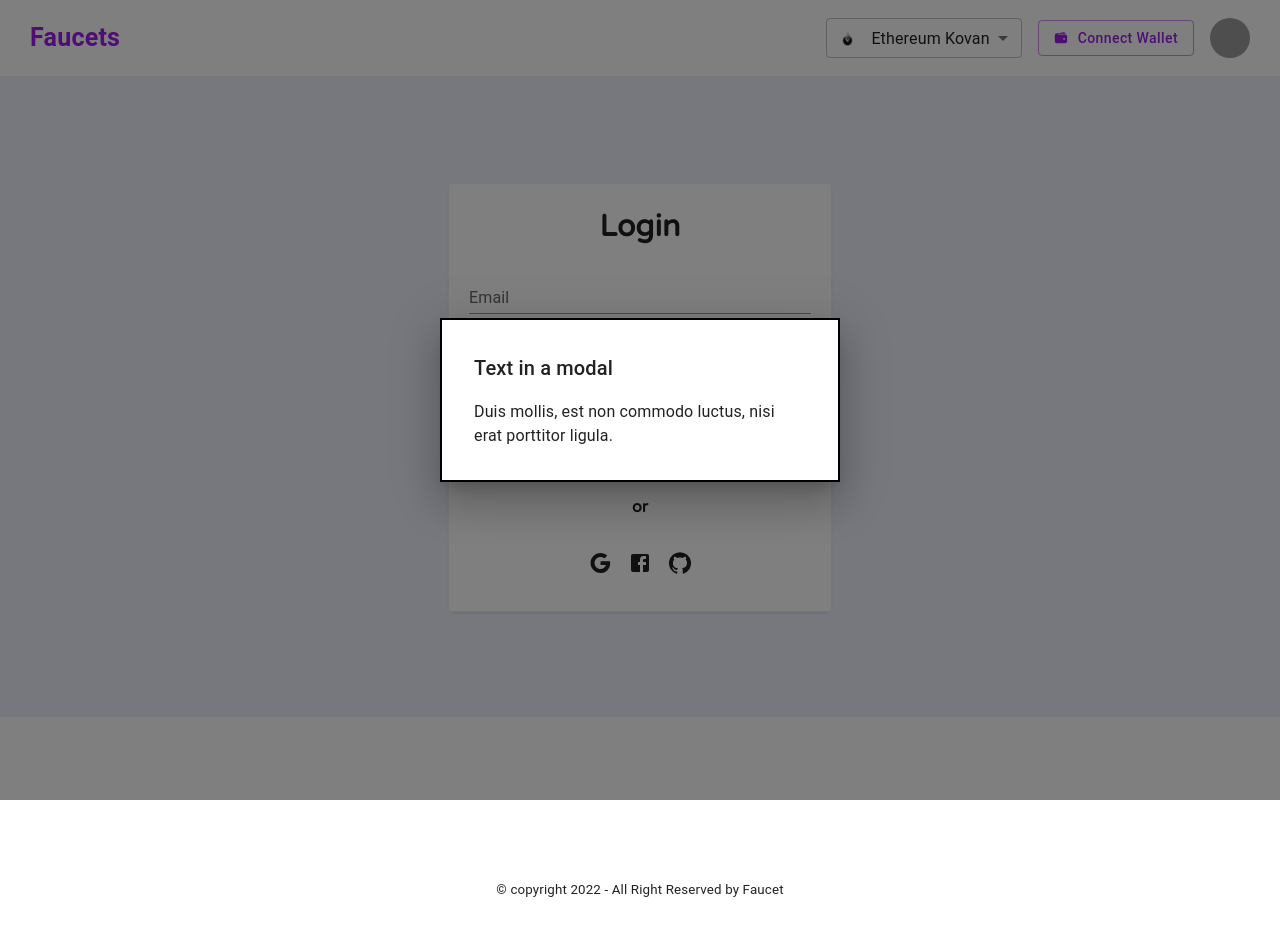
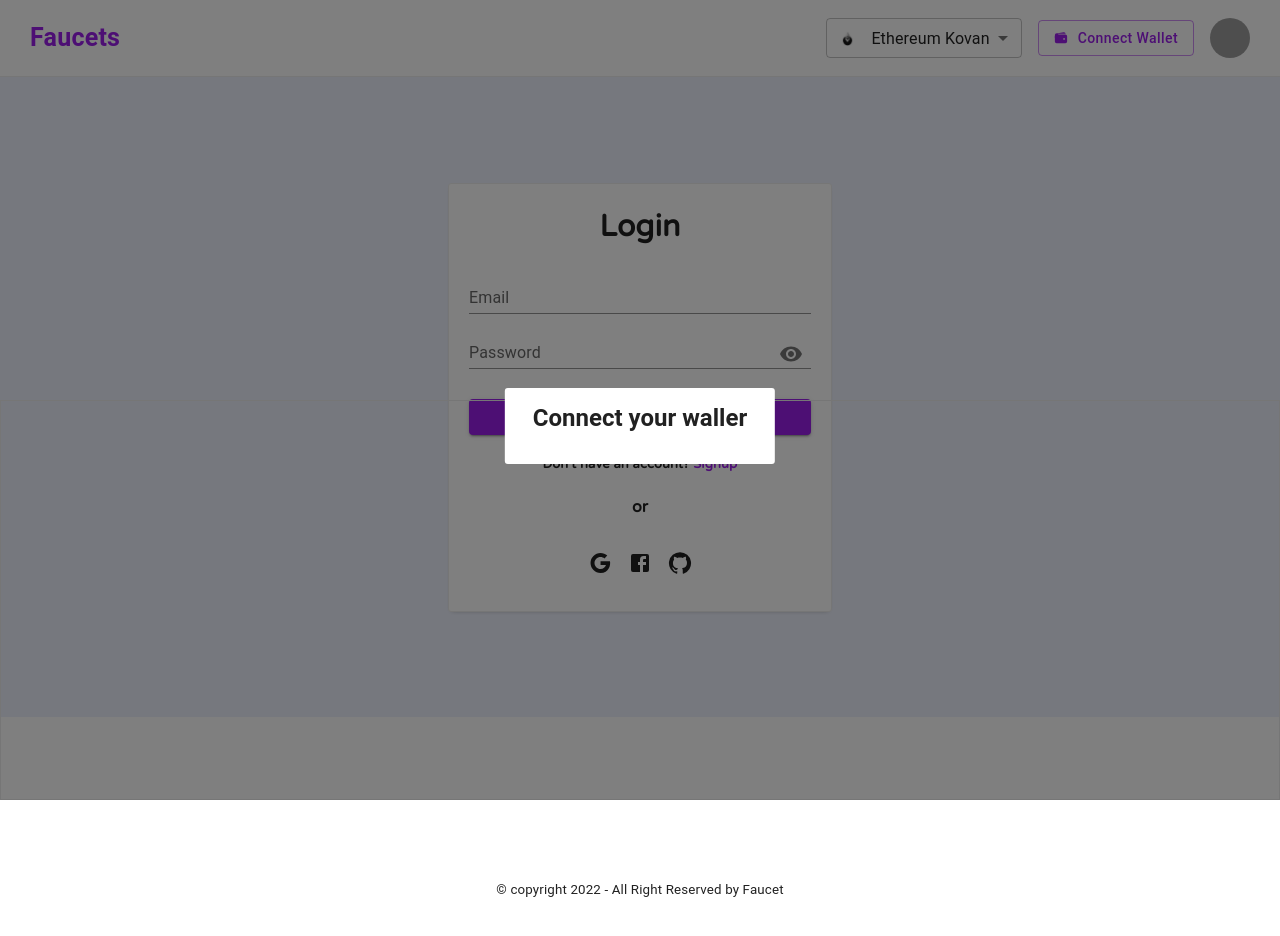
Before and after one commit to naimur61/Faucets-client, a React (Create React App) app: page / in a window 1280 px wide. Both pictures are taken after a click on the button "Connect Wallet". Shown: the top 936 px of the page. Built offline with nearby package versions, Linux system fonts and the light colour scheme; grey boxes are pictures that could not be loaded.

Commit message:
modal size

```diff
--- a/src/components/Navbar.js
+++ b/src/components/Navbar.js
@@ -10,12 +10,15 @@ import fantom from '../assets/select_icon/fantom.png'
 import harmony from '../assets/select_icon/harmony.jpeg'
 import poa from '../assets/select_icon/poa.png'
 import polygon from '../assets/select_icon/polygon.png'
+import MetaMasks from '../assets/select_icon/metaMask.png'
+import Wallet from '../assets/select_icon/walletConnect.svg'
 import { IoWallet } from 'react-icons/io5';
 import IconButton from '@mui/material/IconButton';
 import Menu from '@mui/material/Menu';
 import Avatar from '@mui/material/Avatar';
 import Tooltip from '@mui/material/Tooltip';
-import { Navigate, useNavigate } from 'react-router-dom';
+import { useNavigate } from 'react-router-dom';
+
 
 
 const style = {
@@ -130,14 +133,40 @@ const Navbar = () => {
             onClose={handleClose}
             aria-labelledby="modal-modal-title"
             aria-describedby="modal-modal-description"
+            sx={{
+               background: ' #fff',
+               background: ' var(--white-bg-color)',
+               border: ' 1px solid #eee',
+               left: ' 0',
+               margin: ' 0 auto',
+               padding: ' 25px',
+               position: ' fixed',
+               right: ' 0',
+               top: ' 50%',
+               transformOrigin: ' center',
+               zIndex: ' 9',
+            }}
          >
-            <Box sx={style}>
-               <Typography id="modal-modal-title" variant="h6" component="h2">
-                  Text in a modal
+            <Box
+               sx={{
+                  background: '#fff',
+                  borderRadius: ' 3px',
+                  left: ' 50%',
+                  lineHeight: ' 1.4',
+                  padding: ' 14px 28px',
+                  position: ' absolute',
+                  // WebkitTransform: ' translate(-50%,-50%)',
+                  transform: ' translate(-50%,-50%)',
+               }}>
+               <Typography id="modal-modal-title" variant="h5" fontWeight='600' component="h2">
+                  Connect your waller
                </Typography>
-               <Typography id="modal-modal-description" sx={{ mt: 2 }}>
-                  Duis mollis, est non commodo luctus, nisi erat porttitor ligula.
-               </Typography>
+               <Box id="modal-modal-description" sx={{ mt: 2 }}>
+                  <Stack direction={{ xs: 'column', lg: 'row' }} alignItems='center' spacing={2}>
+
+
+                  </Stack>
+               </Box>
             </Box>
          </Modal>
       </Box >
@@ -147,6 +176,16 @@ const Navbar = () => {
 export default Navbar;
 
 
+const wallets = [
+   {
+      img: MetaMasks,
+      txt: "MetaMask"
+   },
+   {
+      img: Wallet,
+      txt: "WalletConnect"
+   }
+]
 
 const selectOptions = [
    {
```
Also changed, not shown: src/assets/select_icon/metaMask.png (added), src/assets/select_icon/walletConnect.svg (added).
